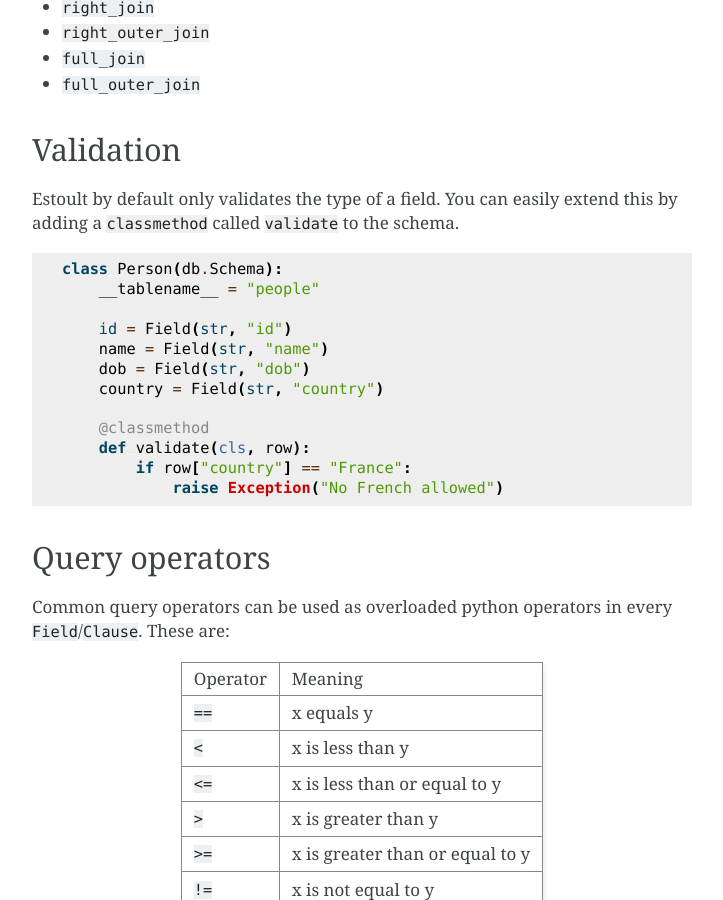
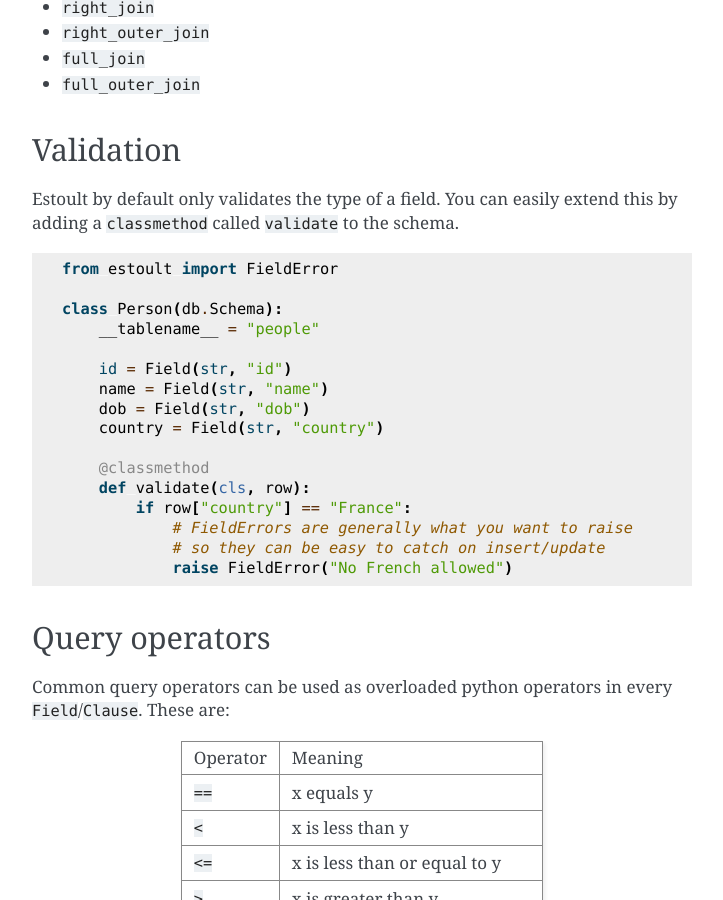
Before and after one commit to halcyonnouveau/estoult, a Sphinx documentation site: the page built from docs/how_tos.rst, in a window 1280 px wide and 900 px high, scrolled down 452 px. Shown: the whole window, without its empty margins (388-1111 px from the left). Built offline with Sphinx 7.4.7, drawn with Linux system fonts in a browser that asks for light colours.

Commit message:
update doc

```diff
--- a/docs/how_tos.rst
+++ b/docs/how_tos.rst
@@ -30,6 +30,8 @@ Estoult by default only validates the type of a field. You can easily extend thi
 
 .. code-block:: python
 
+    from estoult import FieldError
+
     class Person(db.Schema):
         __tablename__ = "people"
 
@@ -41,7 +43,9 @@ Estoult by default only validates the type of a field. You can easily extend thi
         @classmethod
         def validate(cls, row):
             if row["country"] == "France":
-                raise Exception("No French allowed")
+                # FieldErrors are generally what you want to raise
+                # so they can be easy to catch on insert/update
+                raise FieldError("No French allowed")
 
 Query operators
 ---------------
```
